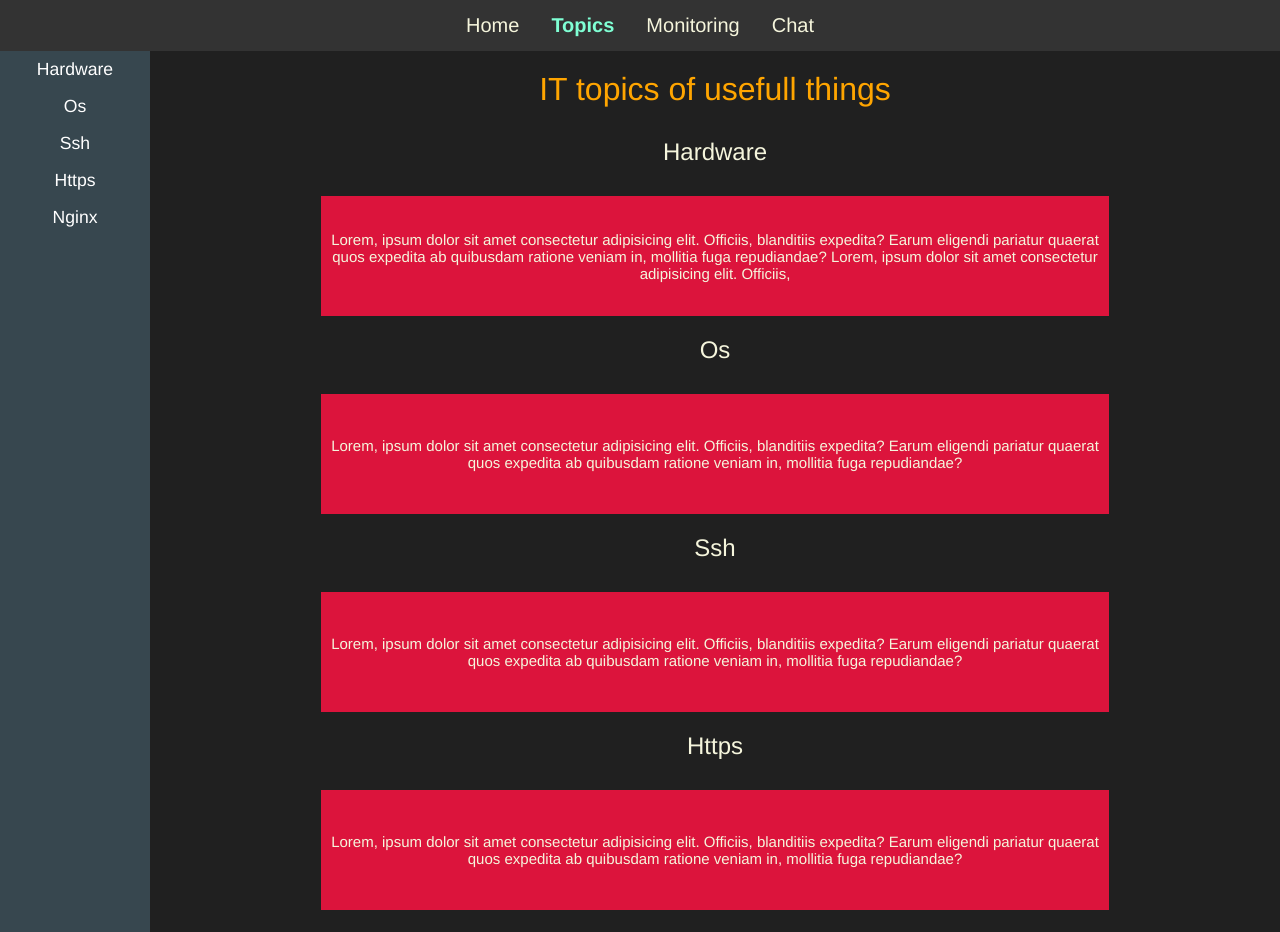
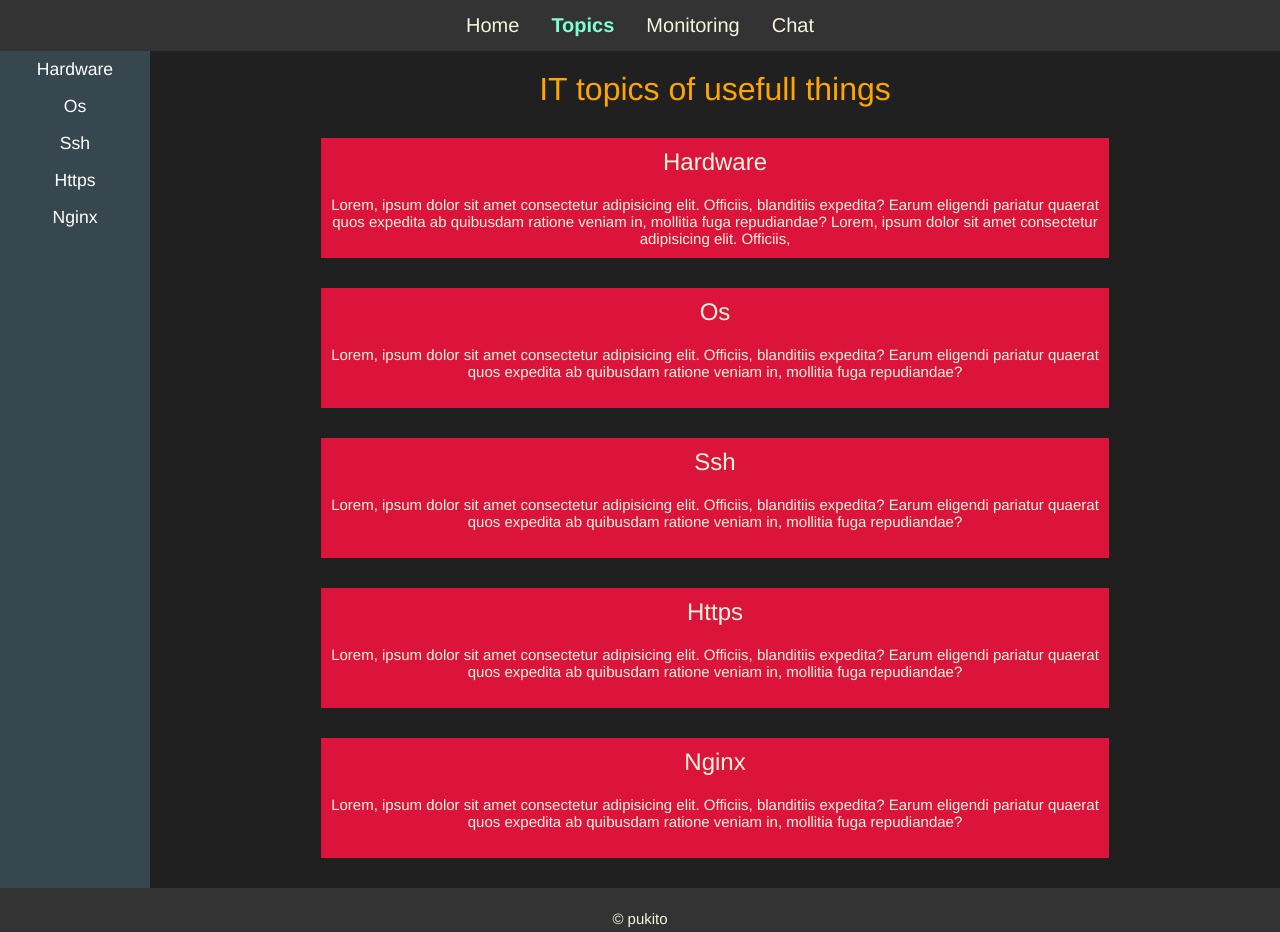
Before and after one commit to hugopukito/vuejs-front, a Vue app: page /topics in a window 1280 px wide. Shown: the top 932 px of the page. Built offline with nearby package versions, Linux system fonts and the light colour scheme.

Commit message:
still addind active nav bar

```diff
--- a/src/components/VerticalNavBar.vue
+++ b/src/components/VerticalNavBar.vue
@@ -12,7 +12,7 @@
 
 <script setup>
 const props = defineProps(["temp"])
-console.log(props.temp)
+//console.log(props.temp)
 </script>
 
 <style scoped>
--- a/src/views/Topics.vue
+++ b/src/views/Topics.vue
@@ -1,44 +1,39 @@
 <template>
-  <div id="grid" class="grid">
+  <div class="grid">
     <vertical-nav-bar :temp="section"/>
     <div class="main">
       <div class="h1"> IT topics of usefull things </div>
-      <div id="hardware">
+      <section id="hardware">
         <div class="h2">Hardware</div>
-          <div class="content">
         Lorem, ipsum dolor sit amet consectetur adipisicing elit. Officiis,
         blanditiis expedita? Earum eligendi pariatur quaerat quos expedita ab
         quibusdam ratione veniam in, mollitia fuga repudiandae?
-             Lorem, ipsum dolor sit amet consectetur adipisicing elit. Officiis,</div>
-      </div>
-      <div id="os">
+        Lorem, ipsum dolor sit amet consectetur adipisicing elit. Officiis,
+      </section>
+      <section id="os">
         <div class="h2">Os</div>
-        <div class="content">
         Lorem, ipsum dolor sit amet consectetur adipisicing elit. Officiis,
         blanditiis expedita? Earum eligendi pariatur quaerat quos expedita ab
-             quibusdam ratione veniam in, mollitia fuga repudiandae?</div>
-      </div>
-      <div id="ssh">
+        quibusdam ratione veniam in, mollitia fuga repudiandae?
+      </section>
+      <section id="ssh">
         <div class="h2">Ssh</div>
-        <div class="content">
         Lorem, ipsum dolor sit amet consectetur adipisicing elit. Officiis,
         blanditiis expedita? Earum eligendi pariatur quaerat quos expedita ab
-             quibusdam ratione veniam in, mollitia fuga repudiandae?</div>
-      </div>
-      <div id="https">
+        quibusdam ratione veniam in, mollitia fuga repudiandae?
+      </section>
+      <section id="https">
         <div class="h2">Https</div>
-        <div class="content">
         Lorem, ipsum dolor sit amet consectetur adipisicing elit. Officiis,
         blanditiis expedita? Earum eligendi pariatur quaerat quos expedita ab
-             quibusdam ratione veniam in, mollitia fuga repudiandae?</div>
-      </div>
-      <div id="nginx">
+        quibusdam ratione veniam in, mollitia fuga repudiandae?
+      </section>
+      <section id="nginx">
         <div class="h2">Nginx</div>
-        <div class="content">
         Lorem, ipsum dolor sit amet consectetur adipisicing elit. Officiis,
         blanditiis expedita? Earum eligendi pariatur quaerat quos expedita ab
-             quibusdam ratione veniam in, mollitia fuga repudiandae?</div>
-      </div>
+        quibusdam ratione veniam in, mollitia fuga repudiandae?
+      </section>
     </div>
     <footer>&copy; pukito</footer>
   </div>
@@ -62,18 +57,16 @@
 .h2 {
   /* background-color:darkgreen; */
   font-size: 1.5rem;
-  margin-top: 20px;
-  margin-bottom: 30px;
+  margin-bottom: 20px;
 }
 
-.content {
+section {
   background-color: crimson;
   min-height: 100px;
   width: 60vw;
   margin: 0 auto;
   padding: 10px;
-  display: flex;
-  align-items: center;
+  margin-bottom: 30px;
 }
 
 footer {
@@ -94,15 +87,9 @@ footer {
 </style>
 
 <script setup>
-import { ref } from "vue"
+import { onMounted, ref } from "vue"
 import VerticalNavBar from "@/components/VerticalNavBar.vue"
 
 let section = "test"
 
-// console.log(document.getElementById("grid").querySelectorAll("."))
-
-// window.onscroll = function() {myFunction()}
-// function myFunction() {
-//   console.log("coucou")
-// }
 </script>
```
Lines whose indentation alone changed are shown as unchanged.
